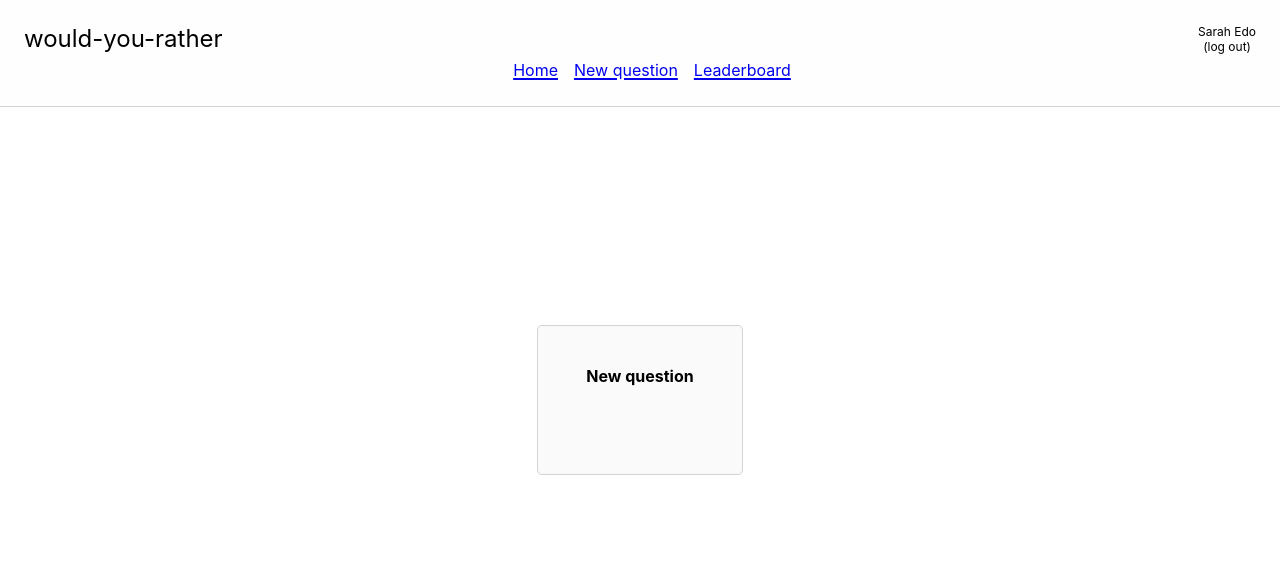
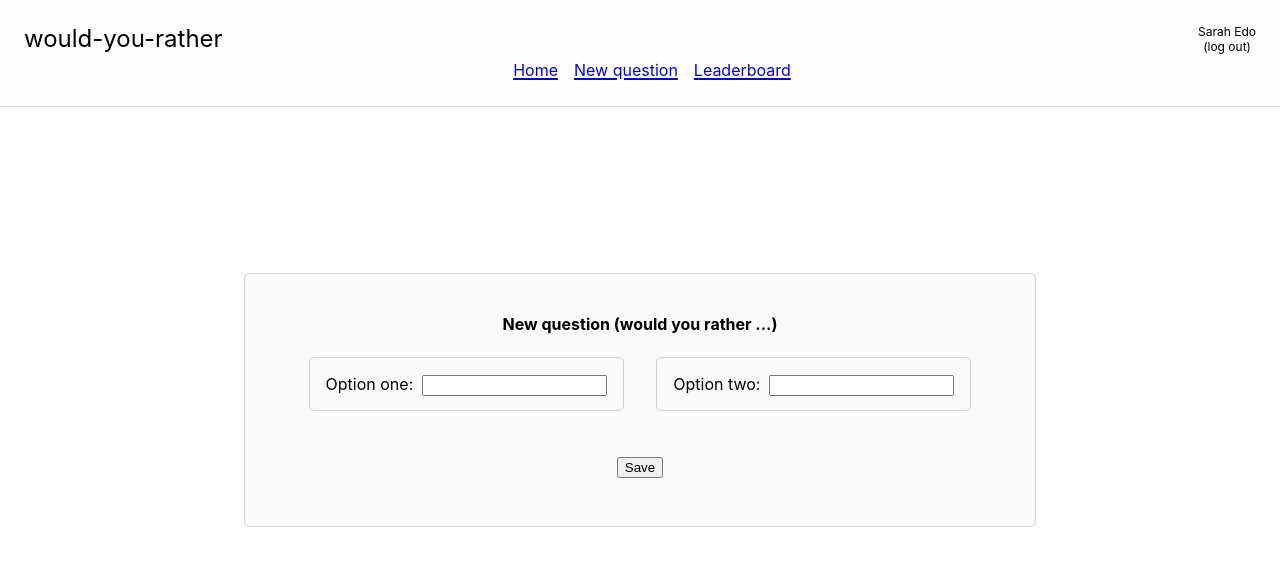
Before and after one commit to Slippersen/would-you-rather, a React (Create React App) app: page /add in a window 1280 px wide. Both pictures are taken after a click on the item "Sarah Edo". Shown: the top 566 px of the page. Built offline with nearby package versions, Linux system fonts and the light colour scheme.

Commit message:
New question functionality

```diff
--- a/src/components/NewQuestion.js
+++ b/src/components/NewQuestion.js
@@ -1,5 +1,6 @@
-import React, { useEffect, useState } from "react";
+import React, { useState, useEffect } from "react";
 import { useSelector, useDispatch } from "react-redux";
+import { Link } from "react-router-dom";
 import styled from "styled-components";
 import { askQuestionAsync } from "../app/questionsSlice";
 
@@ -22,46 +23,58 @@ const StyledOption = styled.span`
   border-radius: 5px;
   padding: 16px;
   margin: 16px;
-
-  :hover {
-    cursor: pointer;
-    background-color: #fefefe;
-  }
 `;
-
-const askQuestion = (dispatch, question) => {
-  dispatch(askQuestionAsync(question));
-};
 
 const NewQuestion = () => {
   const dispatch = useDispatch();
   const loggedInUser = useSelector((state) => state.users.loggedInUser);
-  const questions = useSelector((state) => state.questions.questions);
 
-//   const [question, setQuestion] = useState(null);
-//   const [isAnswered, setIsAnswered] = useState(false);
+  const [optionOne, setOptionOne] = useState("");
+  const [optionTwo, setOptionTwo] = useState("");
+  const [asked, setAsked] = useState(false);
 
-//   useEffect(() => {
-//     if (loggedInUser && questions) {
-//       setIsAnswered(
-//         question.optionOne.votes.includes(loggedInUser.id) ||
-//           question.optionTwo.votes.includes(loggedInUser.id)
-//       );
-//     }
-//   }, [loggedInUser, questions]);
+  const askQuestion = () => {
+    let author = loggedInUser.id;
+    let question = {
+      optionOneText: optionOne,
+      optionTwoText: optionTwo,
+      author,
+    };
+    dispatch(askQuestionAsync(question));
+    setAsked(true);
+  };
 
-  return (
+  useEffect(() => {}, [asked]);
+
+  return asked ? (
     <QuestionContainer>
-      <StyledHeader>New question</StyledHeader>
-      {/* <>
-          <StyledOption>
-            {question.optionOne.text}
-          </StyledOption>
-          <StyledOption>
-            {question.optionTwo.text}
-          </StyledOption>
-          <br />
-        </> */}
+      <StyledHeader>Question saved</StyledHeader>
+      <Link to="/">Return to question list</Link>
+    </QuestionContainer>
+  ) : (
+    <QuestionContainer>
+      <StyledHeader>New question (would you rather ...)</StyledHeader>
+      <>
+        <StyledOption>
+          Option one: &nbsp;
+          <input
+            type="text"
+            onChange={(event) => setOptionOne(event.target.value)}
+          />
+        </StyledOption>
+        <StyledOption>
+          Option two: &nbsp;
+          <input
+            type="text"
+            onChange={(event) => setOptionTwo(event.target.value)}
+          />
+        </StyledOption>
+        <br />
+        <br />
+        <br />
+        <br />
+        <button onClick={askQuestion}>Save</button>
+      </>
     </QuestionContainer>
   );
 };
```
